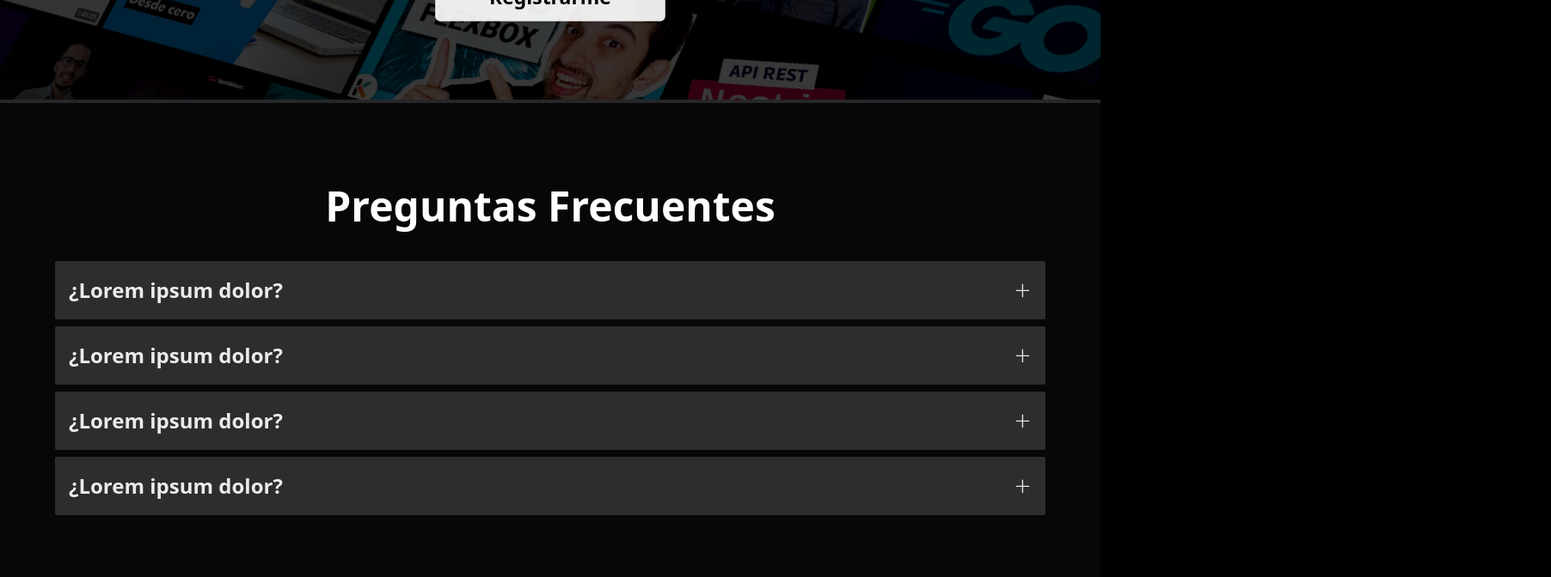
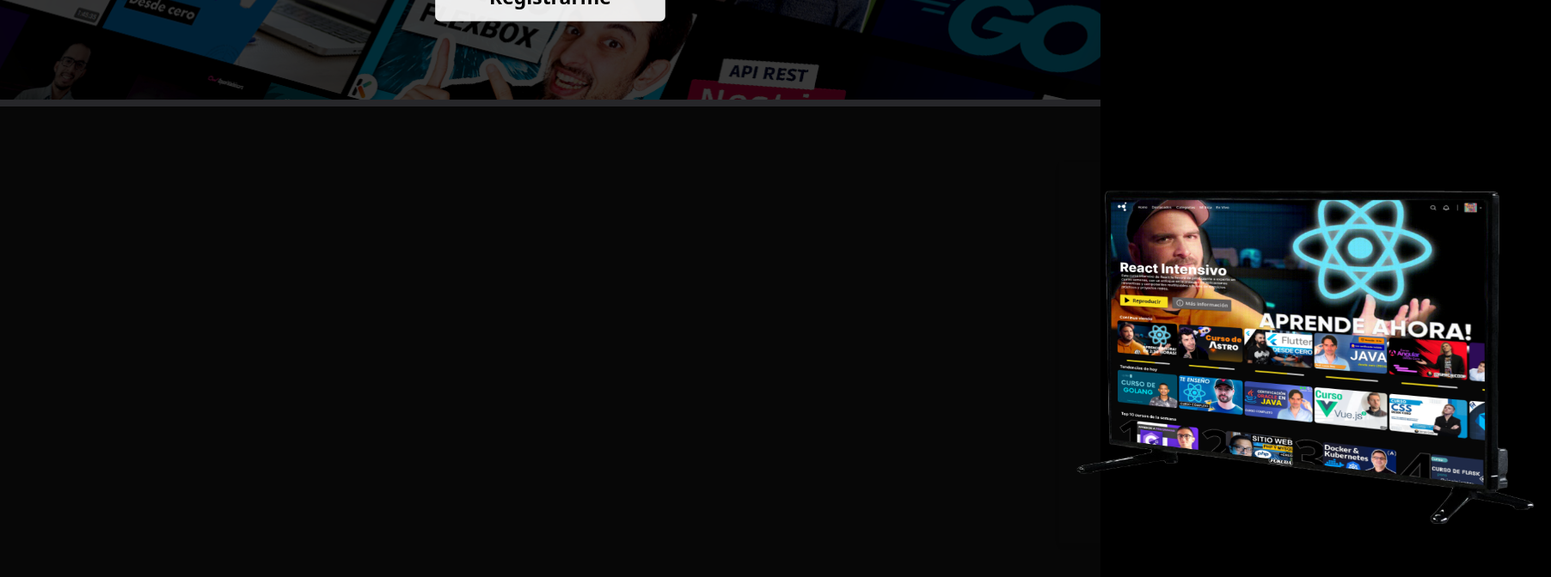
Before and after one commit to coachdesarrollo/steam-platform, a React (Vite) app in the folder frontend/: page / in a window 1280 px wide. Shown: the part 680-1352 px from the top of the page at 86% size, 1804 px wide, since content can reach past the window. Built offline with nearby package versions, Linux system fonts and the light colour scheme.

Commit message:
añadiendo la seccion de advertisements a la home

```diff
--- a/frontend/src/pages/components/advertisment/index.tsx
+++ b/frontend/src/pages/components/advertisments/index.tsx
@@ -3,7 +3,7 @@ import { Advertisement } from "./advertisment";
 
 export function Advertisements() {
   return (
-    <>
+    <section>
       {advertisements.map((advertisement) => (
         <Advertisement
           key={advertisement.id}
@@ -13,6 +13,6 @@ export function Advertisements() {
           reverse={advertisement.reverse}
         />
       ))}
-    </>
+    </section>
   );
 }
--- a/frontend/src/pages/index.lazy.tsx
+++ b/frontend/src/pages/index.lazy.tsx
@@ -1,4 +1,5 @@
 import { createLazyFileRoute } from "@tanstack/react-router";
+import { Advertisements } from "./components/advertisments";
 import { Faq } from "./components/faq";
 import { Footer } from "./components/footer";
 import { Header } from "./components/header";
@@ -11,7 +12,7 @@ function Home() {
   return (
     <>
       <Header />
-      {/* <Advertisements /> */}
+      <Advertisements />
       <Faq />
       <Footer />
     </>
```
Also changed, not shown: frontend/src/pages/components/advertisments/advertisment.tsx (renamed from frontend/src/pages/components/advertisment/advertisment.tsx).
